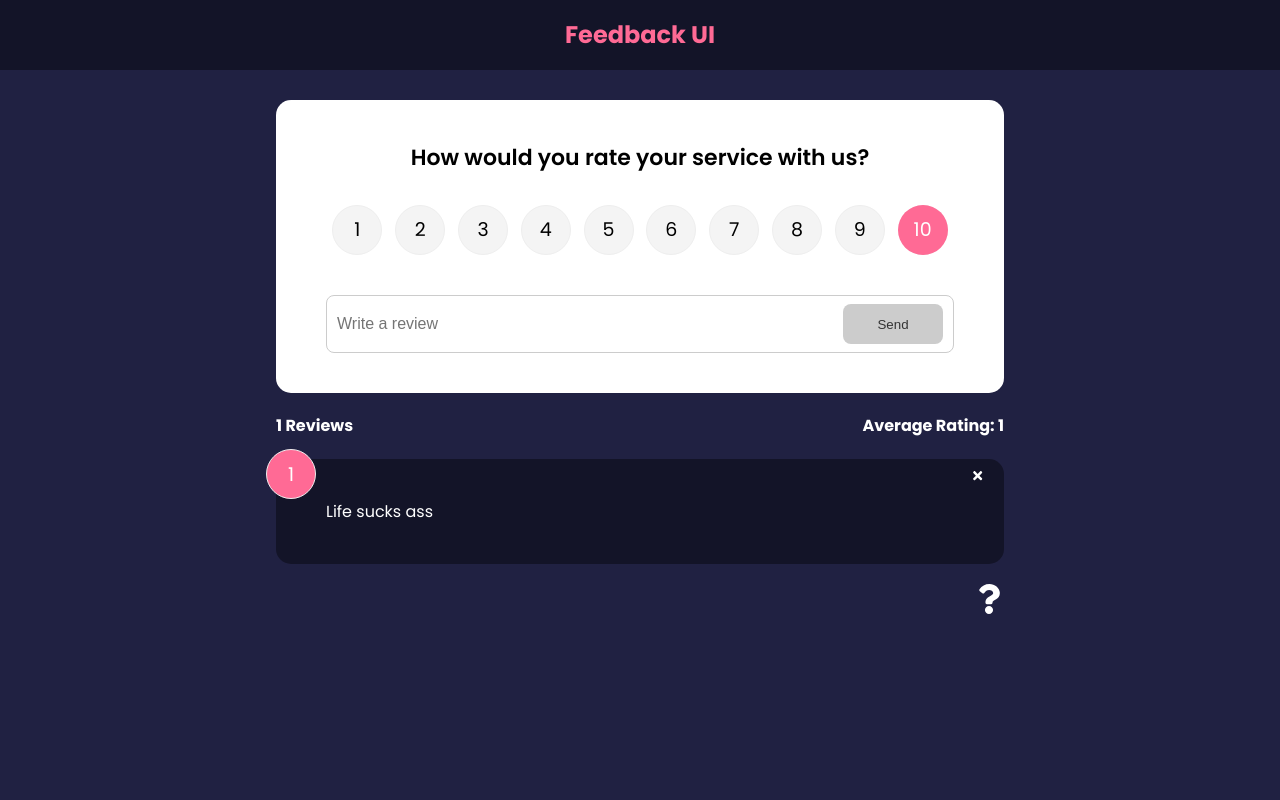
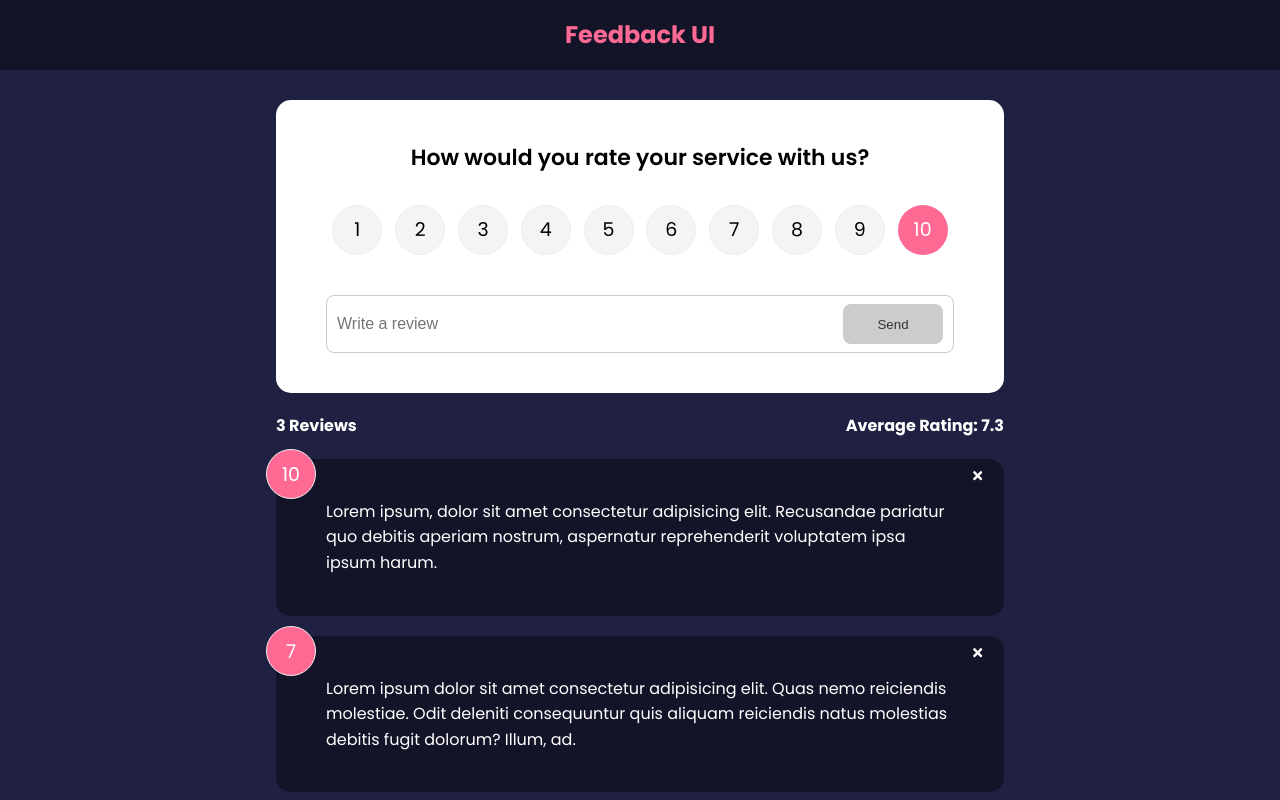
Before and after one commit to Radexman/react-recap, a React (Vite) app: page / in a window 1280 px wide. Shown: the top 800 px of the page. Built offline with nearby package versions, Linux system fonts and the light colour scheme.

Commit message:
Refactor to Context

```diff
--- a/src/App.jsx
+++ b/src/App.jsx
@@ -1,7 +1,4 @@
-import { v4 as uuidv4 } from 'uuid';
 import { BrowserRouter as Router, Route, Routes } from 'react-router-dom';
-import { useState } from 'react';
-import data from './data';
 import Header from './components/Header';
 import FeedbackList from './components/FeedbackList';
 import FeedbackStats from './components/FeedbackStats';
@@ -11,19 +8,6 @@ import AboutIconLink from './components/AboutIconLink';
 import { FeedbackProvider } from './context/FeedbackContext';
 
 const App = () => {
-	const [feedback, setFeedback] = useState(data);
-
-	const addFeedback = (newFeedback) => {
-		newFeedback.id = uuidv4();
-		setFeedback([newFeedback, ...feedback]);
-	};
-
-	const deleteFeedback = (id) => {
-		if (window.confirm('Are you sure you want to delete?')) {
-			setFeedback(feedback.filter((item) => item.id !== id));
-		}
-	};
-
 	return (
 		<FeedbackProvider>
 			<Router>
@@ -36,9 +20,9 @@ const App = () => {
 								path='/'
 								element={
 									<>
-										<FeedbackForm handleAdd={addFeedback} />
+										<FeedbackForm />
 										<FeedbackStats />
-										<FeedbackList handleDelete={deleteFeedback} />
+										<FeedbackList />
 									</>
 								}
 							></Route>
--- a/src/components/FeedbackForm.jsx
+++ b/src/components/FeedbackForm.jsx
@@ -1,14 +1,16 @@
-import PropTypes from 'prop-types';
-import { useState } from 'react';
+import { useState, useContext } from 'react';
+import FeedbackContext from '../context/FeedbackContext';
 import RatingSelect from './RatingSelect';
 import Card from './shared/Card';
 import Button from './shared/Button';
 
-const FeedbackForm = ({ handleAdd }) => {
+const FeedbackForm = () => {
 	const [text, setText] = useState('');
 	const [rating, setRating] = useState(10);
 	const [btnDisabled, setBtnDisabled] = useState(true);
 	const [message, setMessage] = useState('');
+
+	const { addFeedback } = useContext(FeedbackContext);
 
 	const handleTextChange = (e) => {
 		if (text === '') {
@@ -34,7 +36,7 @@ const FeedbackForm = ({ handleAdd }) => {
 				rating,
 			};
 
-			handleAdd(newFeedback);
+			addFeedback(newFeedback);
 
 			setText('');
 		}
@@ -65,8 +67,4 @@ const FeedbackForm = ({ handleAdd }) => {
 	);
 };
 
-FeedbackForm.propTypes = {
-	handleAdd: PropTypes.func.isRequired,
-};
-
 export default FeedbackForm;
--- a/src/components/FeedbackItem.jsx
+++ b/src/components/FeedbackItem.jsx
@@ -1,15 +1,18 @@
 import { FaTimes } from 'react-icons/fa';
+import { useContext } from 'react';
+import FeedbackContext from '../context/FeedbackContext';
 import PropTypes from 'prop-types';
 import Card from './shared/Card';
 
-const FeedbackItem = ({ item, handleDelete }) => {
+const FeedbackItem = ({ item }) => {
+	const { deleteFeedback } = useContext(FeedbackContext);
 	const { id, rating, text } = item;
 
 	return (
 		<Card reverse={true}>
 			<div className='num-display'>{rating}</div>
 			<button
-				onClick={() => handleDelete(id)}
+				onClick={() => deleteFeedback(id)}
 				className='close'
 			>
 				<FaTimes color='white' />
@@ -21,7 +24,6 @@ const FeedbackItem = ({ item, handleDelete }) => {
 
 FeedbackItem.propTypes = {
 	item: PropTypes.object.isRequired,
-	handleDelete: PropTypes.func.isRequired,
 };
 
 export default FeedbackItem;
--- a/src/components/FeedbackList.jsx
+++ b/src/components/FeedbackList.jsx
@@ -3,7 +3,7 @@ import { useContext } from 'react';
 import FeedbackItem from './FeedbackItem';
 import FeedbackContext from '../context/FeedbackContext';
 
-const FeedbackList = ({ handleDelete }) => {
+const FeedbackList = () => {
 	const { feedback } = useContext(FeedbackContext);
 
 	if (!feedback || feedback.length === 0) {
@@ -25,7 +25,6 @@ const FeedbackList = ({ handleDelete }) => {
 							<FeedbackItem
 								key={id}
 								item={item}
-								handleDelete={handleDelete}
 							/>
 						</motion.div>
 					);
--- a/src/context/FeedbackContext.jsx
+++ b/src/context/FeedbackContext.jsx
@@ -1,21 +1,32 @@
+import { v4 as uuidv4 } from 'uuid';
 import PropTypes from 'prop-types';
+import data from '../data';
 import { createContext, useState } from 'react';
 
 const FeedbackContext = createContext();
 
 export const FeedbackProvider = ({ children }) => {
-	const [feedback, setFeedback] = useState([
-		{
-			id: 1,
-			text: 'Life sucks ass',
-			rating: 1,
-		},
-	]);
+	const [feedback, setFeedback] = useState(data);
+
+	// Add New Feedback Item
+	const addFeedback = (newFeedback) => {
+		newFeedback.id = uuidv4();
+		setFeedback([newFeedback, ...feedback]);
+	};
+
+	// Delete Feedback Item
+	const deleteFeedback = (id) => {
+		if (window.confirm('Are you sure you want to delete?')) {
+			setFeedback(feedback.filter((item) => item.id !== id));
+		}
+	};
 
 	return (
 		<FeedbackContext.Provider
 			value={{
 				feedback,
+				addFeedback,
+				deleteFeedback,
 			}}
 		>
 			{children}
```
